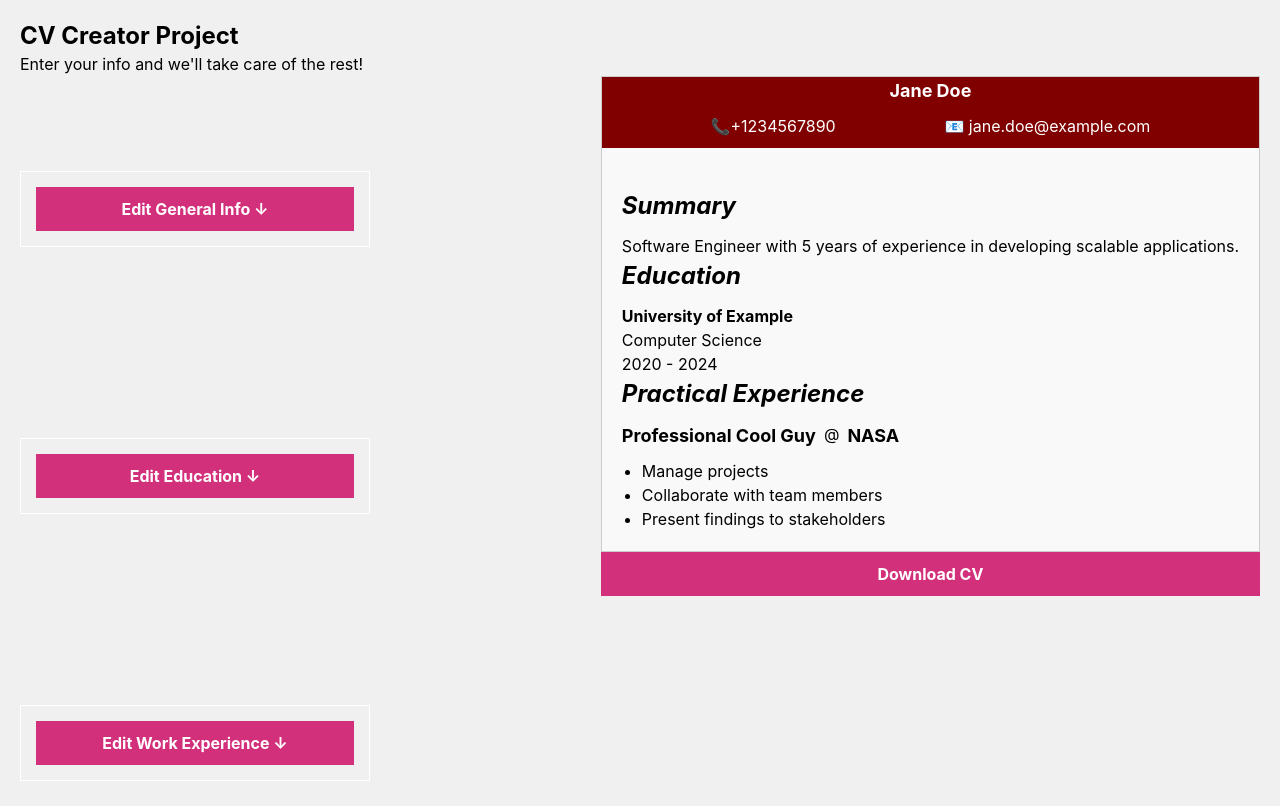
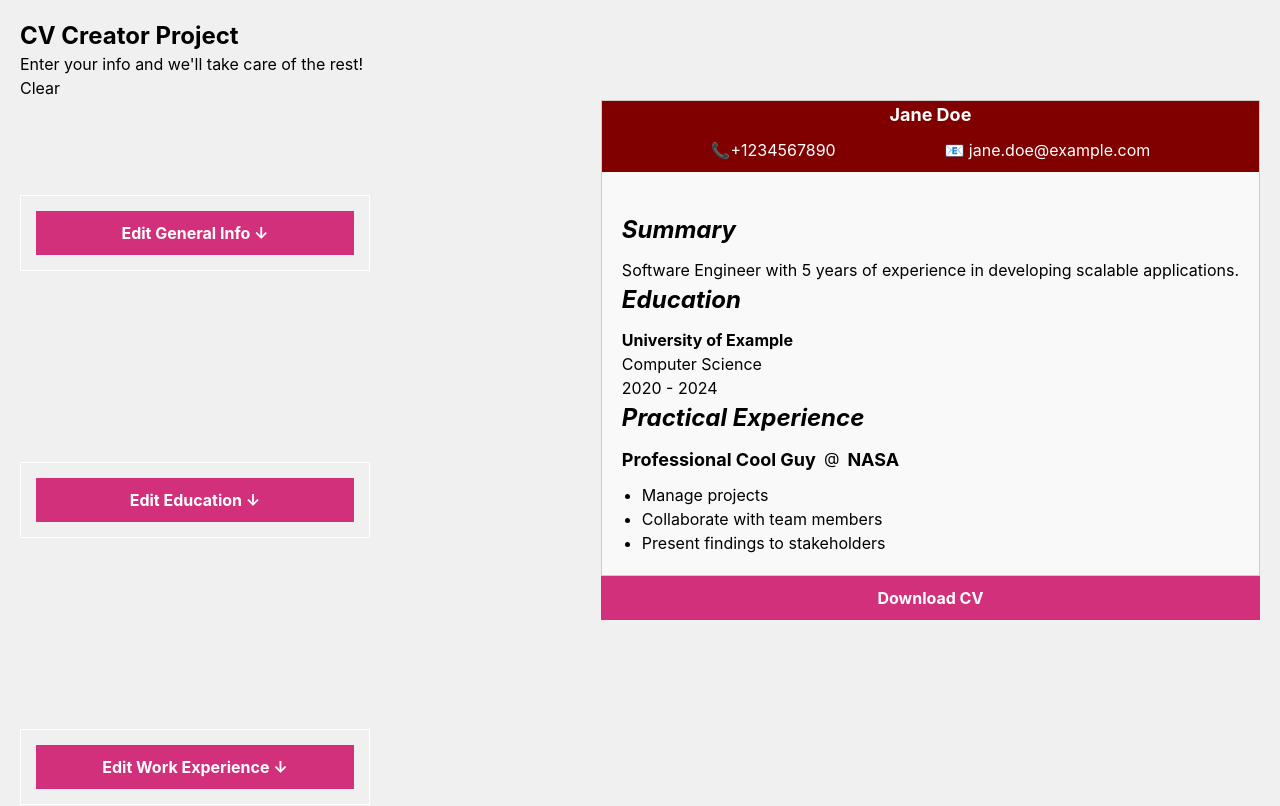
Before and after one commit to pinkx-xlink/react-cv-generator, a React (Vite) app: page / in a window 1280 px wide. Shown: the top 806 px of the page. Built offline with nearby package versions, Linux system fonts and the light colour scheme.

Commit message:
Rename DropdownButton component to "Button"

```diff
--- a/src/components/DropdownButton.jsx
+++ b/src/components/Button.jsx
@@ -1,7 +1,7 @@
 import React from "react";
 
 const cls = "p-3 border text-gray-700 hover:text-white hover:bg-indigo-600";
-const DropdownButton = ({ onClick }) => {
+const Button = ({ onClick }) => {
   return (
     <div className={cls} onClick={onClick}>
       DropdownButton
@@ -9,4 +9,4 @@ const DropdownButton = ({ onClick }) => {
   );
 };
 
-export default DropdownButton;
+export default Button;
--- a/src/components/DropdownMenu.jsx
+++ b/src/components/DropdownMenu.jsx
@@ -1,5 +1,5 @@
 import React from "react";
-import DropdownButton from "./DropdownButton";
+import Button from "./Button";
 import DropdownCard from "./DropdownCard";
 
 const DropdownMenu = () => {
@@ -28,7 +28,7 @@ const DropdownMenu = () => {
       ref={drop}
       style={{ position: "relative", margin: "16px" }}
     >
-      <DropdownButton onClick={() => setOpen((open) => !open)} />
+      <Button onClick={() => setOpen((open) => !open)} />
       {open && <DropdownCard data={myArray} />}
     </div>
   );
--- a/src/components/Info.jsx
+++ b/src/components/Info.jsx
@@ -120,6 +120,7 @@ export default function Info() {
   }
   return (
     <>
+      <button>Clear</button>
       <div className="info">
         {/* THIS IS THE OLD INPUT FIELDS LIST */}
         {/*
```
